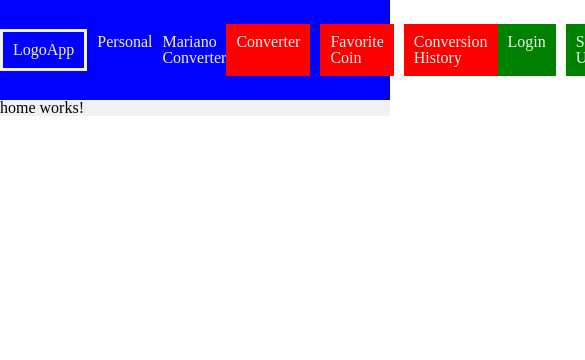
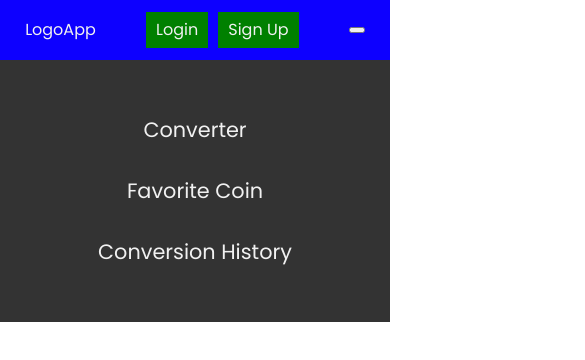
Before and after one commit to marianotravella1/CurrencyConverterFront, an Angular app: page / in a window 390 px wide. Shown: the top 360 px of the page, 585 px wide, since content can reach past the window. Built offline with nearby package versions, Linux system fonts and the light colour scheme.

Commit message:
responsive header (mobile) 1.0

```diff
--- /dev/null
+++ b/public/colors.scss
@@ -0,0 +1,5 @@
+$primary: #061156;
+$background: #F7F8F9;
+$accent-1: #313F5B;
+$button: #006CE0;
+$font-on-dark: #f1f1f1;
--- a/src/app/Pages/header/header.component.html
+++ b/src/app/Pages/header/header.component.html
@@ -15,4 +15,7 @@
     <a routerLink="/login" id="login-button">Login</a>
     <a routerLink="/sign-up" id="sign-up-button">Sign Up</a>
   </div>
+  <button class="toggle">
+    <i class="bi bi-list"></i>
+  </button>
 </header>
--- a/src/app/Pages/header/header.component.scss
+++ b/src/app/Pages/header/header.component.scss
@@ -1,11 +1,82 @@
+@use "./../../../../public/colors.scss";
+
 header {
   height: 100px;
   display: flex;
   align-items: center;
   justify-content: space-around;
-  background-color: blue;
+  background-color: colors.$primary;
+  & * {
+    color: colors.$font-on-dark;
+    text-decoration: none;
+  }
 }
 
+nav {
+  display: flex;
+  justify-content: space-around;
+}
+
+a {
+
+  transition: 0.125s;
+  &:hover {
+    color: darken($color: colors.$font-on-dark, $amount: 40%);
+  }
+}
+
+@media (max-width: 767px) {
+  header {
+    height: 60px;
+    background-color: rgb(13, 0, 255);
+  }
+  #brand-items {
+    display: none;
+  }
+  nav {
+    flex-direction: column;
+    padding: 40px 0;
+    background-color: #333;
+
+    position: fixed;
+    left: 0;
+    top: 60px;
+    width: 100%;
+
+    a {
+      font-size: 1.3rem;
+      //border: solid colors.$font-on-dark;
+      padding: 20px;
+      flex: 1;
+      text-align: center;
+    }
+  }
+  .account-options {
+    display: flex;
+    justify-content: space-around;
+    gap: 10px;
+  }
+  #login-button {
+    background-color: green;
+    padding: 10px;
+  }
+  #sign-up-button {
+    background-color: green;
+    padding: 10px;
+  }
+
+}
+
+@media (min-width: 768px) and (max-width: 1023px) {
+  #brand-items {
+    display: none;
+  }
+  .toggle {
+    display: none;
+  }
+}
+
+@media (min-width: 1024px) {
   #brand-container {
     display: flex;
     align-items: center;
@@ -18,28 +89,22 @@ header {
   }
 
   .brand-item {
-  color: #f1f1f1;
 
   }
 
   #logo-container {
     display: flex;
-  color: #f1f1f1;
     font-size: 1rem;
     border: solid;
     padding: 10px;
   }
-.brand-items {
-  display: flex;
-}
+
   nav {
-  display: flex;
-  justify-content: space-around;
     gap: 10px;
     a {
-    color: #f1f1f1;
       background-color: red;
       padding: 10px;
+      width: max-content;
     }
   }
   .account-options {
@@ -49,11 +114,11 @@ nav {
   }
   #login-button {
     background-color: green;
-  color: #f1f1f1;
     padding: 10px;
   }
   #sign-up-button {
     background-color: green;
-  color: #f1f1f1;
     padding: 10px;
   }
+
+}
--- a/src/styles.scss
+++ b/src/styles.scss
@@ -1,8 +1,6 @@
-/* You can add global styles to this file, and also import other style files */
-/* http://meyerweb.com/eric/tools/css/reset/
-   v2.0 | 20110126
-   License: none (public domain)
-*/
+@use "./../public/colors.scss";
+
+@import url('https://fonts.googleapis.com/css2?family=Poppins:ital,wght@0,100;0,200;0,300;0,400;0,500;0,600;0,700;0,800;0,900;1,100;1,200;1,300;1,400;1,500;1,600;1,700;1,800;1,900&display=swap');
 
 html, body, div, span, applet, object, iframe,
 h1, h2, h3, h4, h5, h6, p, blockquote, pre,
@@ -48,3 +46,8 @@ table {
 	border-collapse: collapse;
 	border-spacing: 0;
 }
+
+* {
+	font-family: "Poppins", serif;
+	font-size: 1rem;
+}
```
Also changed, not shown: public/images/list.svg (added). Lines whose indentation alone changed are shown as unchanged.
